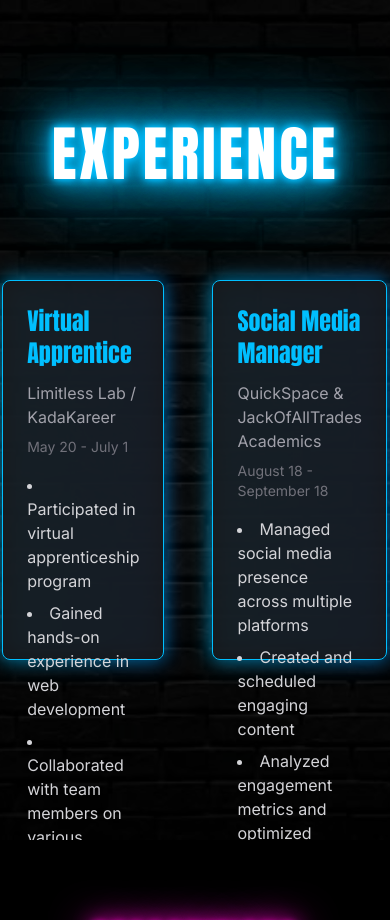
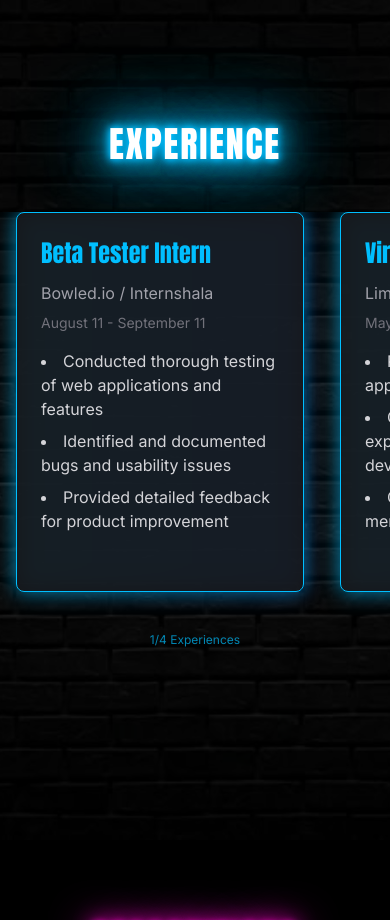
Before and after one commit to MannLester/PortfolioWebsite, a Next.js app: page / in a window 390 px wide. Shown: the part 3380-4300 px from the top of the page. Built offline with nearby package versions, Linux system fonts and the light colour scheme.

Commit message:
Experience Page Mobile View

```diff
--- a/src/components/sections/ExperiencePage.tsx
+++ b/src/components/sections/ExperiencePage.tsx
@@ -2,6 +2,7 @@
 
 import { Anton } from 'next/font/google';
 import { motion } from 'framer-motion';
+import { useState, useEffect, useRef } from 'react';
 import brickBackground from '@/assets/images/home_page/brick_bg.jpg';
 
 const anton = Anton({
@@ -86,6 +87,62 @@ const ExperienceCard: React.FC<{ experience: Experience; index: number }> = ({ e
 };
 
 const ExperiencePage = () => {
+    const [isMobile, setIsMobile] = useState(false);
+    const [currentExperience, setCurrentExperience] = useState(1);
+    const scrollContainerRef = useRef<HTMLDivElement>(null);
+
+    // Handle responsive layout detection
+    useEffect(() => {
+        const checkMobile = () => {
+            setIsMobile(window.innerWidth < 768);
+        };
+
+        // Check on initial render
+        checkMobile();
+
+        // Add event listener for window resize
+        window.addEventListener('resize', checkMobile);
+
+        // Cleanup
+        return () => window.removeEventListener('resize', checkMobile);
+    }, []);
+
+    // Track which experience card is currently visible in mobile view
+    useEffect(() => {
+        if (!isMobile || !scrollContainerRef.current) return;
+
+        const scrollContainer = scrollContainerRef.current;
+        let scrollTimeout: NodeJS.Timeout;
+
+        const handleScroll = () => {
+            if (!scrollContainer) return;
+
+            clearTimeout(scrollTimeout);
+
+            scrollTimeout = setTimeout(() => {
+                const scrollPosition = scrollContainer.scrollLeft;
+                const cardWidth = 300; // Width of each card including margin
+
+                // Calculate which experience card is currently most visible
+                const expIndex = Math.floor(scrollPosition / cardWidth);
+
+                // Add 1 for human-readable index (1-based instead of 0-based)
+                const newIndex = Math.min(Math.max(expIndex + 1, 1), experiences.length);
+                setCurrentExperience(newIndex);
+            }, 50);
+        };
+
+        scrollContainer.addEventListener('scroll', handleScroll, { passive: true });
+
+        // Initialize with first experience
+        setTimeout(handleScroll, 100);
+
+        return () => {
+            clearTimeout(scrollTimeout);
+            scrollContainer.removeEventListener('scroll', handleScroll);
+        };
+    }, [isMobile]);
+
     return (
         <div id="experience" className="min-h-screen pt-32 flex flex-col items-center overflow-hidden relative"
             style={{ backgroundImage: `url(${brickBackground.src})`, backgroundSize: 'cover', backgroundPosition: 'center' }}>
@@ -93,7 +150,7 @@ const ExperiencePage = () => {
             <div className="absolute inset-0 bg-black/70" />
 
             <motion.h2
-                className={`text-6xl ${anton.className} tracking-wider mb-24 relative z-10 text-white
+                className={`text-4xl md:text-6xl ${anton.className} tracking-wider mb-12 md:mb-24 relative z-10 text-white
                     [text-shadow:0_0_7px_#00BFFF,0_0_10px_#00BFFF,0_0_21px_#00BFFF,0_0_42px_#00BFFF,0_0_82px_#00BFFF]
                     before:content-[''] before:absolute before:-inset-4 before:bg-[#00BFFF]/10 before:blur-xl before:-z-10
                     after:content-[''] after:absolute after:-inset-8 after:bg-[#00BFFF]/5 after:blur-2xl after:-z-20`}
@@ -122,10 +179,45 @@ const ExperiencePage = () => {
             </motion.h2>
 
             <div className="container mx-auto px-4 relative z-10">
-                <div className="flex justify-center gap-12 flex-nowrap">
+                {/* Desktop View */}
+                <div className="hidden md:flex justify-center gap-12 flex-nowrap">
                     {experiences.map((exp, index) => (
                         <ExperienceCard key={exp.title} experience={exp} index={index} />
                     ))}
+                </div>
+
+                {/* Mobile View - Horizontal Scrolling */}
+                <div className="md:hidden w-full">
+                    <div
+                        ref={scrollContainerRef}
+                        className="overflow-x-auto pb-6 -mx-4 px-4 scrollbar-hide scroll-smooth"
+                        style={{ scrollSnapType: 'x mandatory' }}
+                        onScroll={(e) => {
+                            const container = e.currentTarget;
+                            const scrollPosition = container.scrollLeft;
+                            const cardWidth = 300; // Width of each card
+                            const expIndex = Math.floor(scrollPosition / cardWidth);
+                            const newIndex = Math.min(Math.max(expIndex + 1, 1), experiences.length);
+                            if (newIndex !== currentExperience) {
+                                setCurrentExperience(newIndex);
+                            }
+                        }}
+                    >
+                        <div className="flex space-x-6 w-max">
+                            {experiences.map((exp, index) => (
+                                <div
+                                    key={`mobile-${exp.title}`}
+                                    className="w-[300px] flex-shrink-0"
+                                    style={{ scrollSnapAlign: 'center' }}
+                                >
+                                    <ExperienceCard key={`mobile-card-${exp.title}`} experience={exp} index={index} />
+                                </div>
+                            ))}
+                        </div>
+                    </div>
+                    <div className="text-center text-xs text-[#00BFFF]/70 mt-4">
+                        <span>{`${currentExperience}/${experiences.length} Experiences`}</span>
+                    </div>
                 </div>
             </div>
         </div>
```
